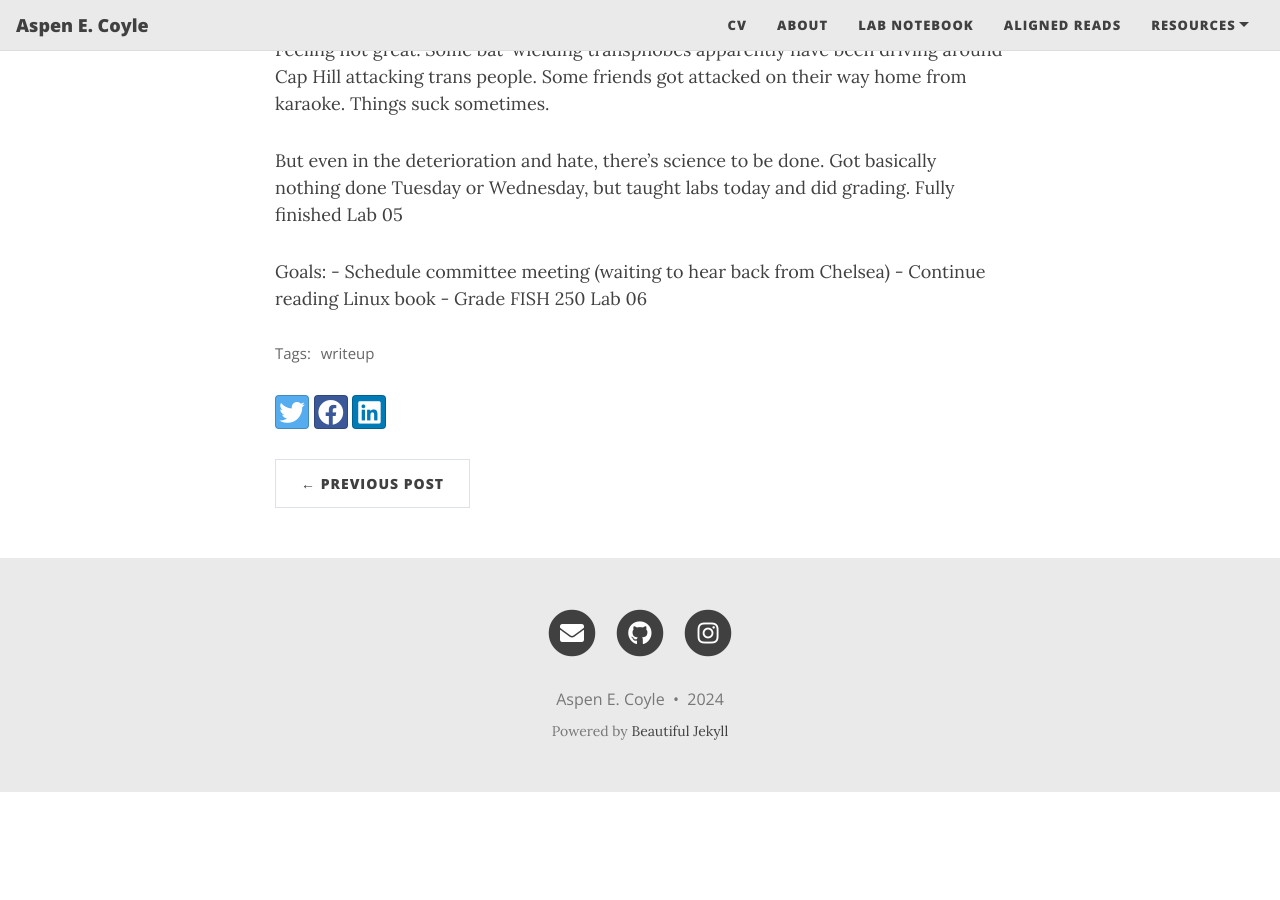
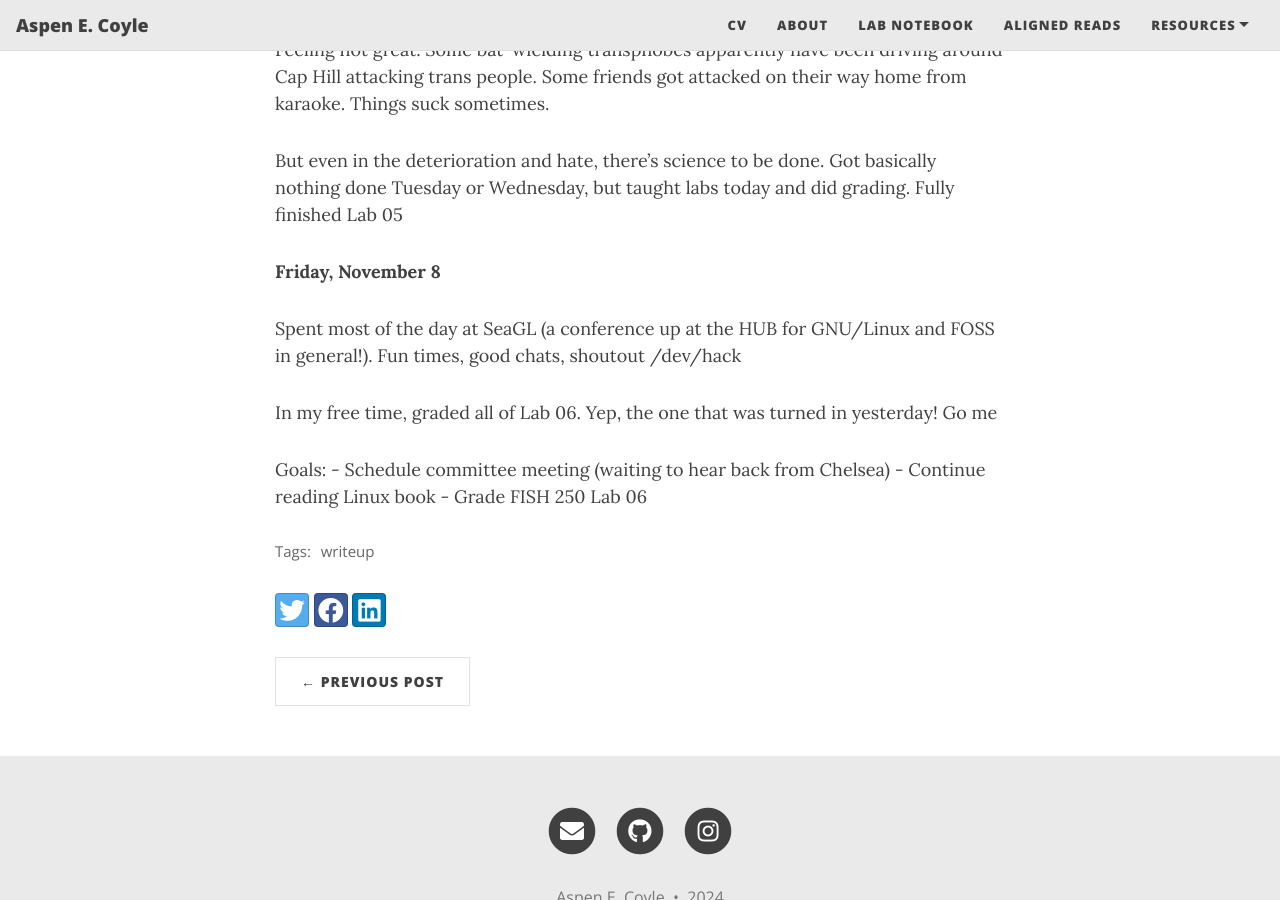
Before and after one commit to aspencoyle/aspencoyle.github.io, a Jekyll site: the page built from _posts/2024-11-01-November_posts.md, in a window 1280 px wide and 900 px high, scrolled down 805 px. Built offline with Jekyll 4.4.1, drawn with Linux system fonts in a browser that asks for light colours; nearby versions of some CDN libraries; before the commit the page ends 1597 px from its top, so only the background shows below that.

Commit message:
new notebook post

```diff
--- a/_posts/2024-11-01-November_posts.md
+++ b/_posts/2024-11-01-November_posts.md
@@ -27,6 +27,12 @@ Some friends got attacked on their way home from karaoke. Things suck sometimes.
 
 But even in the deterioration and hate, there's science to be done. Got basically nothing done Tuesday or Wednesday, but taught labs today and did grading. Fully finished Lab 05
 
+**Friday, November 8**
+
+Spent most of the day at SeaGL (a conference up at the HUB for GNU/Linux and FOSS in general!). Fun times, good chats, shoutout /dev/hack
+
+In my free time, graded all of Lab 06. Yep, the one that was turned in yesterday! Go me
+
 
 
 Goals:
```
